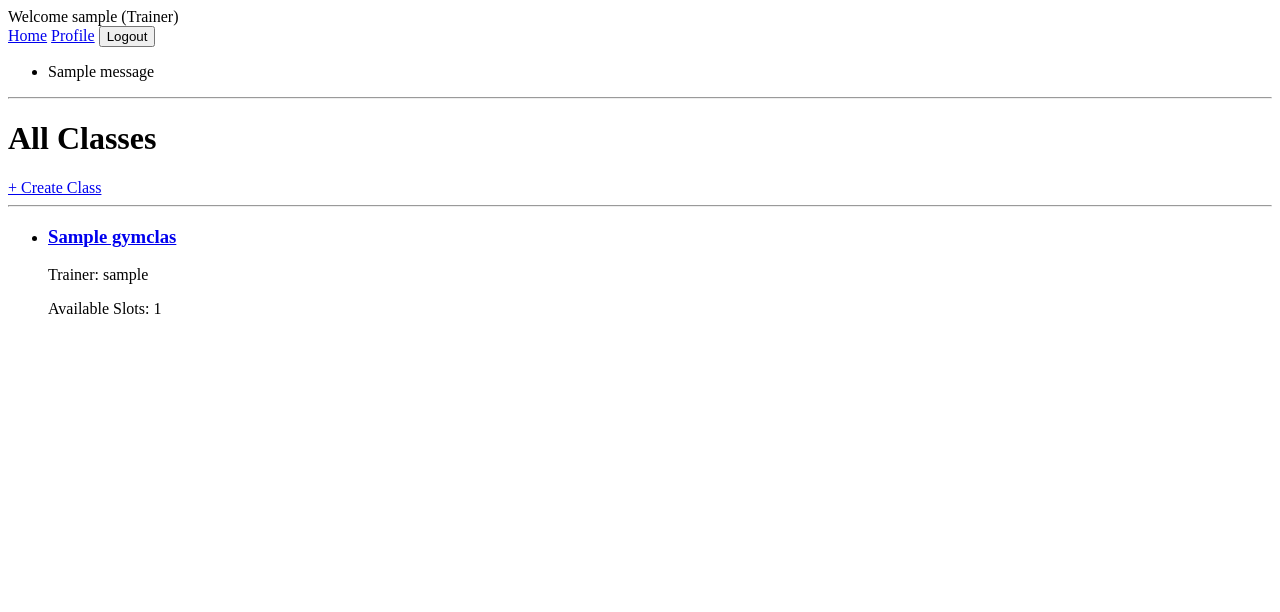
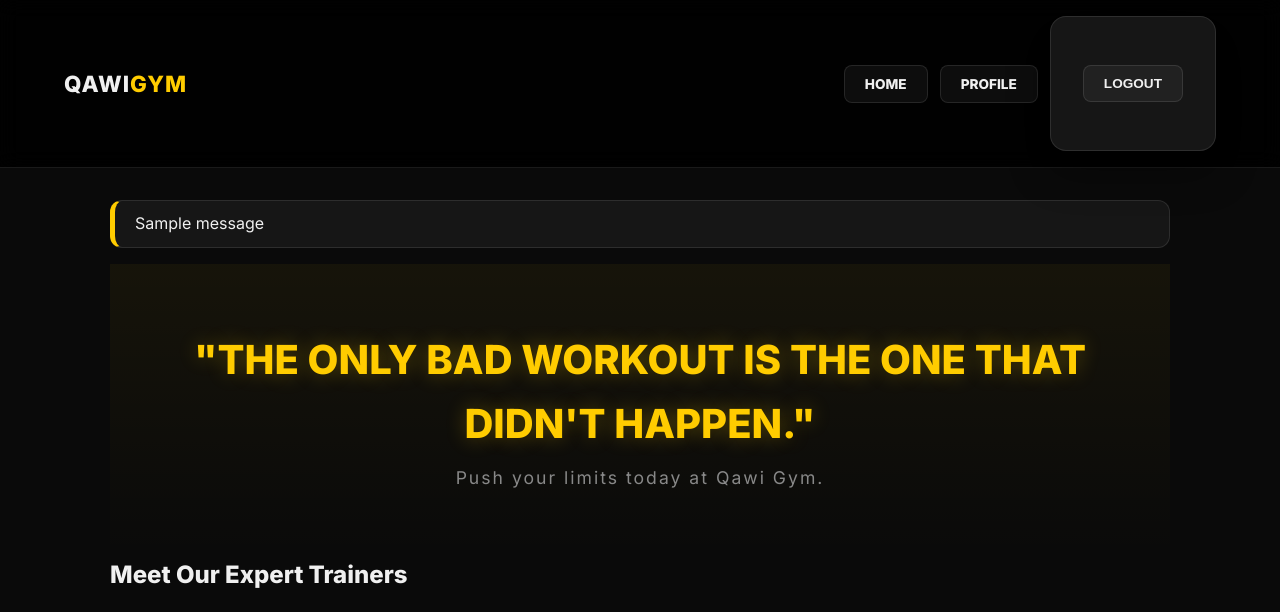
Before and after one commit to davud97/Qawi, a Django app: page /home/ in a window 1280 px wide. Shown: the top 612 px of the page. Before the commit the page ends 314 px from the top, so only its background shows below. Run offline with Django 5.2, Linux system fonts and the light colour scheme; a user stored in the database is signed in; tables that the repository leaves empty hold one stand-in row (values such as "Sample post"); one stand-in notice (Sample message) is shown.

Commit message:
image added through html file

````diff
--- a/main_app/static/main_app/css/style.css
+++ b/main_app/static/main_app/css/style.css
@@ -0,0 +1,261 @@
+/* --- Qawi Gym: Full Professional Edition --- */
+@import url('https://fonts.googleapis.com/css2?family=Inter:wght@400;600;800&display=swap');
+
+:root {
+    --bg-dark: #0a0a0a;
+    --bg-card: #161616;
+    --accent: #ffcc00;
+    --accent-glow: rgba(255, 204, 0, 0.3);
+    --text-main: #f0f0f0;
+    --text-muted: #888;
+    --border: rgba(255, 255, 255, 0.1);
+    --danger: #ff4d4d;
+    --success: #00ff88;
+}
+
+* { box-sizing: border-box; margin: 0; padding: 0; }
+
+body {
+    background-color: var(--bg-dark);
+    color: var(--text-main);
+    font-family: 'Inter', sans-serif;
+    line-height: 1.6;
+}
+
+/* --- Navigation --- */
+nav {
+    background: rgba(0, 0, 0, 0.9);
+    backdrop-filter: blur(10px);
+    padding: 1rem 5%;
+    display: flex;
+    justify-content: space-between;
+    align-items: center;
+    border-bottom: 1px solid var(--border);
+    position: sticky;
+    top: 0;
+    z-index: 1000;
+}
+
+.nav-brand { font-size: 1.4rem; font-weight: 800; letter-spacing: 1px; }
+.nav-brand strong { color: var(--accent); }
+
+.nav-links { display: flex; gap: 12px; align-items: center; }
+
+.nav-btn {
+    background: rgba(255, 255, 255, 0.05);
+    color: var(--text-main);
+    padding: 10px 20px;
+    border-radius: 8px;
+    text-decoration: none;
+    font-size: 0.85rem;
+    font-weight: 700;
+    text-transform: uppercase;
+    border: 1px solid var(--border);
+    transition: 0.3s;
+    cursor: pointer;
+    display: inline-block;
+    line-height: normal;
+}
+
+.nav-btn:hover {
+    background: var(--accent);
+    color: #000;
+    box-shadow: 0 0 20px var(--accent-glow);
+    transform: translateY(-2px);
+}
+
+.logout-btn:hover { background: var(--danger); box-shadow: 0 0 20px rgba(255, 77, 77, 0.4); }
+
+/* --- Layout --- */
+main {
+    max-width: 1100px;
+    margin: 2rem auto;
+    padding: 0 20px;
+    animation: fadeIn 0.5s ease-out;
+}
+
+/* --- VERTICAL FORM BOX (Rectangular) --- */
+.form-wrapper {
+    display: flex;
+    justify-content: center;
+    align-items: center;
+    min-height: 70vh;
+}
+
+form {
+    background: var(--bg-card);
+    padding: 3rem 2rem;
+    border-radius: 16px;
+    border: 1px solid var(--border);
+    width: 100%;
+    max-width: 400px; /* Forces the vertical rectangular shape */
+    box-shadow: 0 20px 40px rgba(0,0,0,0.4);
+}
+
+form h1 {
+    text-align: center;
+    margin-bottom: 2rem;
+    color: var(--accent);
+}
+
+input, select, textarea {
+    width: 100%;
+    padding: 14px;
+    background: #222 !important;
+    border: 1px solid var(--border) !important;
+    color: white !important;
+    border-radius: 8px !important;
+    margin-top: 8px;
+    margin-bottom: 20px;
+}
+
+button[type="submit"]:not(.nav-btn) {
+    background: var(--accent);
+    color: #000;
+    padding: 14px;
+    border: none;
+    border-radius: 8px;
+    font-weight: 800;
+    text-transform: uppercase;
+    cursor: pointer;
+    width: 100%;
+    margin-top: 10px;
+}
+
+/* --- Cards & General --- */
+li, .card {
+    background: var(--bg-card);
+    border: 1px solid var(--border);
+    padding: 1.5rem;
+    margin-bottom: 1rem;
+    border-radius: 12px;
+}
+
+.fab {
+    position: fixed;
+    bottom: 40px; right: 40px;
+    background: var(--accent); color: #000;
+    width: 65px; height: 65px;
+    border-radius: 50%;
+    display: flex; align-items: center; justify-content: center;
+    font-size: 2rem; text-decoration: none;
+    box-shadow: 0 10px 25px rgba(0,0,0,0.5);
+    z-index: 999;
+}
+
+@keyframes fadeIn {
+    from { opacity: 0; transform: translateY(10px); }
+    to { opacity: 1; transform: translateY(0); }
+}
+
+
+
+
+/* --- Home Page Specific Styles --- */
+
+/* Hero Quote */
+.home-hero {
+    text-align: center;
+    padding: 4rem 1rem;
+    background: linear-gradient(to bottom, rgba(255,204,0,0.05), transparent);
+}
+
+.motivational-quote {
+    font-size: 2.5rem;
+    font-weight: 900;
+    color: var(--accent);
+    text-shadow: 0 0 20px var(--accent-glow);
+    margin-bottom: 0.5rem;
+}
+
+.quote-sub {
+    color: var(--text-muted);
+    font-size: 1.1rem;
+    letter-spacing: 2px;
+}
+
+/* Trainer Horizontal Scroll */
+.trainer-scroll {
+    display: flex;
+    gap: 20px;
+    overflow-x: auto;
+    padding: 20px 0;
+    scrollbar-width: none; /* Firefox */
+}
+
+.trainer-scroll::-webkit-scrollbar { display: none; } /* Chrome/Safari */
+
+.trainer-card {
+    min-width: 280px;
+    background: var(--bg-card);
+    border-radius: 15px;
+    overflow: hidden;
+    border: 1px solid var(--border);
+    transition: 0.3s;
+}
+
+.trainer-img {
+    height: 350px;
+    background-size: cover;
+    background-position: center;
+    filter: grayscale(40%);
+    transition: 0.3s;
+}
+
+.trainer-card:hover .trainer-img { filter: grayscale(0%); }
+.trainer-card:hover { border-color: var(--accent); transform: translateY(-5px); }
+
+.trainer-info {
+    padding: 1.5rem;
+    text-align: center;
+}
+
+/* All Classes Layout */
+.class-list {
+    display: grid;
+    grid-template-columns: repeat(auto-fill, minmax(320px, 1fr));
+    gap: 20px;
+    margin-top: 2rem;
+}
+
+.class-card {
+    background: var(--bg-card);
+    border: 1px solid var(--border);
+    padding: 1.5rem;
+    border-radius: 12px;
+    display: flex;
+    justify-content: space-between;
+    align-items: center;
+}
+
+.class-card h3 a {
+    color: var(--accent);
+    text-decoration: none;
+    font-size: 1.2rem;
+}
+
+.slots-badge {
+    display: inline-block;
+    background: rgba(255, 255, 255, 0.05);
+    padding: 4px 10px;
+    border-radius: 4px;
+    font-size: 0.8rem;
+    margin-top: 10px;
+}
+
+.section-header-flex {
+    display: flex;
+    justify-content: space-between;
+    align-items: center;
+    margin-top: 3rem;
+}
+
+.glow-divider {
+    border: 0;
+    height: 1px;
+    background: linear-gradient(to right, transparent, var(--border), transparent);
+    margin: 4rem 0;
+}
+
+.small-warning { color: var(--danger); font-size: 0.8rem; font-weight: bold; }
+.action-link { text-decoration: none; font-weight: 800; text-transform: uppercase; font-size: 0.85rem; }
--- a/main_app/templates/base.html
+++ b/main_app/templates/base.html
@@ -5,63 +5,54 @@
     <meta charset="UTF-8">
     <meta name="viewport" content="width=device-width, initial-scale=1.0">
     <title>Qawi Gym</title>
-
-    <!-- Main CSS File -->
     <link rel="stylesheet" href="{% static 'main_app/css/style.css' %}">
 </head>
 <body>
 
-    <!-- Navbar section -->
     <nav>
-        <!-- Welcome message -->
-        <div>
-            {% if user.is_authenticated %}
-                <span>Welcome {{ user.username }} ({{ user.profile.role|capfirst }})</span>
-            {% endif %}
+        <div class="nav-brand">
+            <a href="{% url 'home' %}" style="text-decoration: none; color: inherit;">
+                QAWI<strong>GYM</strong>
+            </a>
         </div>
 
-        <!-- Navigation Links -->
-        <div>
+        <div class="nav-links">
             {% if user.is_authenticated %}
-                <a href="{% url 'home' %}">Home</a>
-
+                <a href="{% url 'home' %}" class="nav-btn">Home</a>
                 {% if user.profile.role == 'member' %}
-                    <a href="{% url 'choose_membership' %}">Membership Plans</a>
+                    <a href="{% url 'choose_membership' %}" class="nav-btn">Membership</a>
                 {% endif %}
-
-                <a href="{% url 'profile' %}">Profile</a>
-
+                <a href="{% url 'profile' %}" class="nav-btn">Profile</a>
                 <form method="post" action="{% url 'logout' %}" style="display:inline;">
                     {% csrf_token %}
-                    <button type="submit">Logout</button>
+                    <button type="submit" class="nav-btn logout-btn">Logout</button>
                 </form>
             {% else %}
-                <a href="{% url 'login' %}">Login</a>
-                <a href="{% url 'signup' %}">Sign Up</a>
+                <a href="{% url 'login' %}" class="nav-btn">Login</a>
+                <a href="{% url 'signup' %}" class="nav-btn">Sign Up</a>
             {% endif %}
         </div>
     </nav>
 
-    <!--Messages section -->
-    {% if messages %}
-        <ul>
-            {% for message in messages %}
-                <li>{{ message }}</li>
-            {% endfor %}
-        </ul>
+    {% if user.is_authenticated and user.profile.role == 'trainer' %}
+        <a href="{% url 'create_class' %}" class="fab">+</a>
     {% endif %}
 
-    <hr>
+    <main>
+        {% if messages %}
+            {% for message in messages %}
+                <div class="card" style="border-left: 5px solid var(--accent); padding: 10px 20px; margin-bottom: 1rem;">
+                    {{ message }}
+                </div>
+            {% endfor %}
+        {% endif %}
 
-    <!-- Back button only showing when anywhere but not at home-->
-    {% if request.path != '/home/' %}
-        <button onclick="window.history.back()" style="margin:10px; padding:5px 10px;">
-            ← Back
-        </button>
-    {% endif %}
+        {% if request.path != '/home/' and request.path != '/' and 'login' not in request.path and 'signup' not in request.path %}
+            <div style="margin-bottom: 2rem;">
+                <button onclick="window.history.back()" class="nav-btn">← Back</button>
+            </div>
+        {% endif %}
 
-    <!-- Main content block -->
-    <main>
         {% block content %}{% endblock %}
     </main>
 
--- a/main_app/templates/home.html
+++ b/main_app/templates/home.html
@@ -1,37 +1,81 @@
 {% extends 'base.html' %}
+{% block content %}
 
-{% block content %}
-<h1>All Classes</h1>
+<section class="home-hero">
+    <div class="quote-container">
+        <h1 class="motivational-quote">"THE ONLY BAD WORKOUT IS THE ONE THAT DIDN'T HAPPEN."</h1>
+        <p class="quote-sub">Push your limits today at Qawi Gym.</p>
+    </div>
+</section>
 
+<section class="trainers-section">
+    <h2 class="section-title">Meet Our Expert Trainers</h2>
+    <div class="trainer-scroll">
+
+        <div class="trainer-card">
+            <div class="trainer-img" style="background-image: url('https://images.unsplash.com/photo-1534438327276-14e5300c3a48?q=80&w=400&h=500&fit=crop');"></div>
+            <div class="trainer-info">
+                <h3>Coach Dawood</h3>
+                <p>Strength & Conditioning</p>
+            </div>
+        </div>
+
+        <div class="trainer-card">
+            <div class="trainer-img" style="background-image: url('https://images.unsplash.com/photo-1594381898411-846e7d193883?q=80&w=400&h=500&fit=crop');"></div>
+            <div class="trainer-info">
+                <h3>Coach Dana</h3>
+                <p>HIIT & Cardio Expert</p>
+            </div>
+        </div>
+
+        <div class="trainer-card">
+            <div class="trainer-img" style="background-image: url('https://images.unsplash.com/photo-1583454110551-21f2fa20eddf?auto=format&fit=crop&q=80&w=400&h=500');"></div>
+            <div class="trainer-info">
+                <h3>Coach Isuru</h3>
+                <p>Bodybuilding Professional</p>
+            </div>
+        </div>
+
+    </div>
+</section>
+
+<hr class="glow-divider">
+
+<section class="classes-section">
+    <div class="section-header-flex">
+        <h2 class="section-title">All Classes</h2>
         {% if user.is_authenticated and user.profile.role == 'trainer' %}
-  <a href="{% url 'create_class' %}">+ Create Class</a>
-  <hr>
+            <a href="{% url 'create_class' %}" class="nav-btn">+ Create Class</a>
         {% endif %}
+    </div>
 
-<ul>
+    <div class="class-list">
         {% for cls in classes %}
-    <li>
-      <h3><a href="{% url 'class_detail' cls.id %}">{{ cls.name }}</a></h3>
-      <p>Trainer: {{ cls.user.username }}</p>
-      <p>Available Slots: {{ cls.available_slots }}</p>
+            <div class="class-card">
+                <div class="class-content">
+                    <h3><a href="{% url 'class_detail' cls.id %}" style="color: var(--accent); text-decoration: none;">{{ cls.name }}</a></h3>
+                    <p class="text-muted">Coach: <strong>{{ cls.user.username }}</strong></p>
+                    <div style="font-size: 0.8rem; margin-top: 10px;">Slots: {{ cls.available_slots }}</div>
+                </div>
 
+                <div class="class-actions">
                     {% if user.is_authenticated and user.profile.role == 'member' %}
-
                         {% if membership and membership.status == "approved" %}
                             {% if cls.id in enrolled_class_ids %}
-                <a href="{% url 'unenroll_class' cls.id %}">[Unenroll]</a>
+                                <a href="{% url 'unenroll_class' cls.id %}" style="color: var(--danger); text-decoration: none; font-weight: bold;">Unenroll</a>
                             {% else %}
-                <a href="{% url 'enroll_class' cls.id %}">[Enroll]</a>
+                                <a href="{% url 'enroll_class' cls.id %}" style="color: var(--success); text-decoration: none; font-weight: bold;">Enroll Now</a>
                             {% endif %}
                         {% else %}
-            <p style="color:red;">Membership approval required to enroll.</p>
+                            <p style="color: var(--danger); font-size: 0.8rem;">Membership required</p>
                         {% endif %}
+                    {% endif %}
+                </div>
+            </div>
+        {% empty %}
+            <p class="text-muted">No classes available at the moment.</p>
+        {% endfor %}
+    </div>
+</section>
 
-      {% endif %}
-
-    </li>
-  {% empty %}
-    <li>No classes available.</li>
-  {% endfor %}
-</ul>
 {% endblock %}
--- a/main_app/templates/profile.html
+++ b/main_app/templates/profile.html
@@ -1,4 +1,4 @@
-```django-html
+
 {% extends 'base.html' %}
 {% block content %}
 
````
Lines whose indentation alone changed are shown as unchanged.
